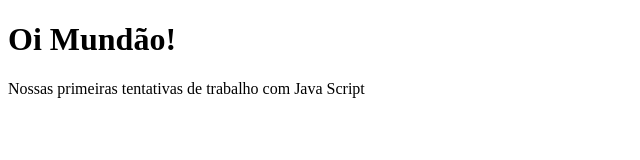
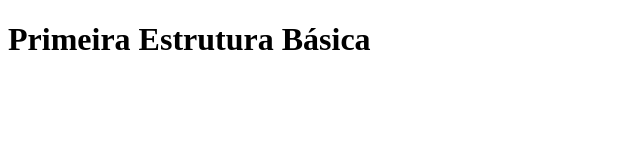
Before and after one commit to DWEBOO-IIW-2025-Luana/A-A-3-Tri-Luana, a plain HTML site: page index.html in a window 1280 px wide. Shown: the whole page, without its empty margins (0-640 px from the left). Drawn offline with Linux system fonts and the light colour scheme.

Commit message:
Java-Estrutura Básica

```diff
--- a/index.html
+++ b/index.html
@@ -3,10 +3,12 @@
   <head>
     <meta charset="UTF-8">
     <meta name="viewport" content="width, initial-scale=1.0">
-    <title>Tentativas de JS</title>
+    <title>Java- Estrutura Básica</title>
+    <script>
+  console.log("É o que temos no momento")
+</script>
   </head>
   <body>
-    <h1>Oi Mundão!</h1>
-    <p>Nossas primeiras tentativas de trabalho com Java Script</p>
+<h1>Primeira Estrutura Básica</h1>
   </body>
 </html>
```
